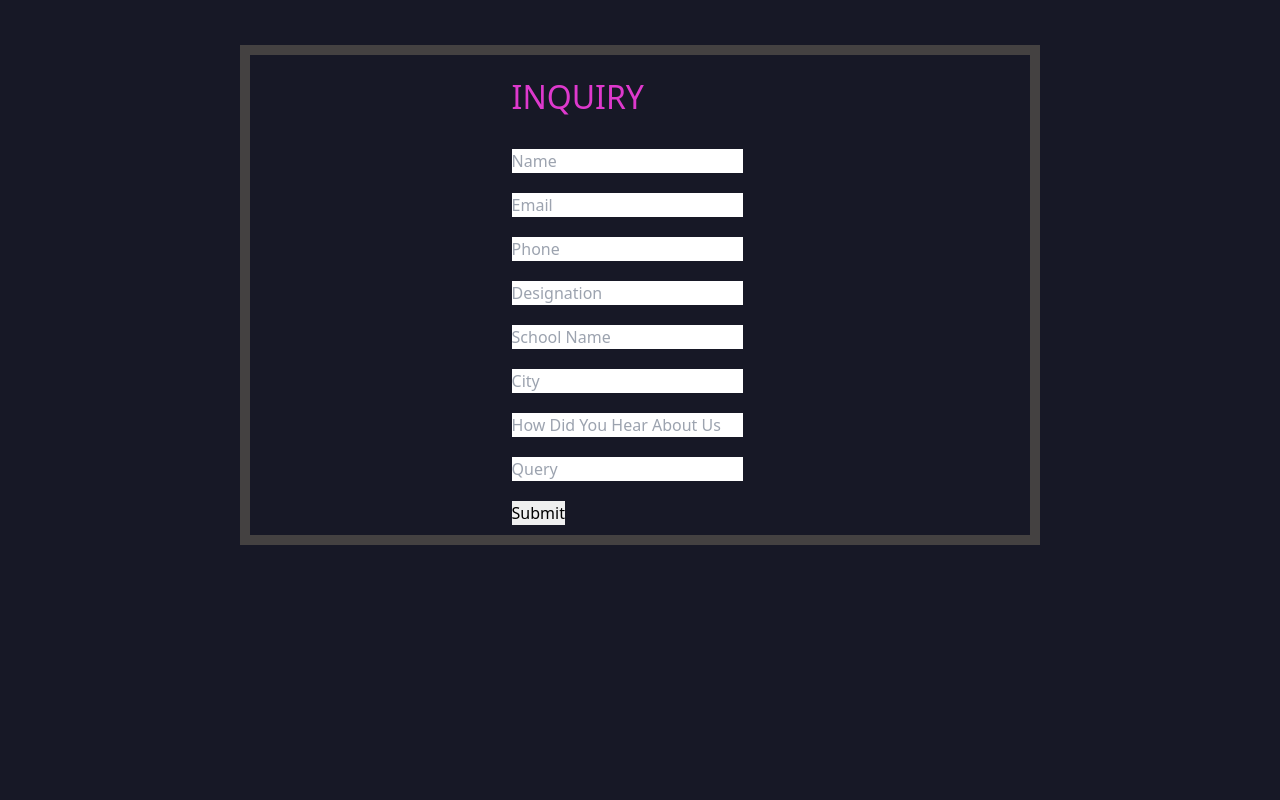
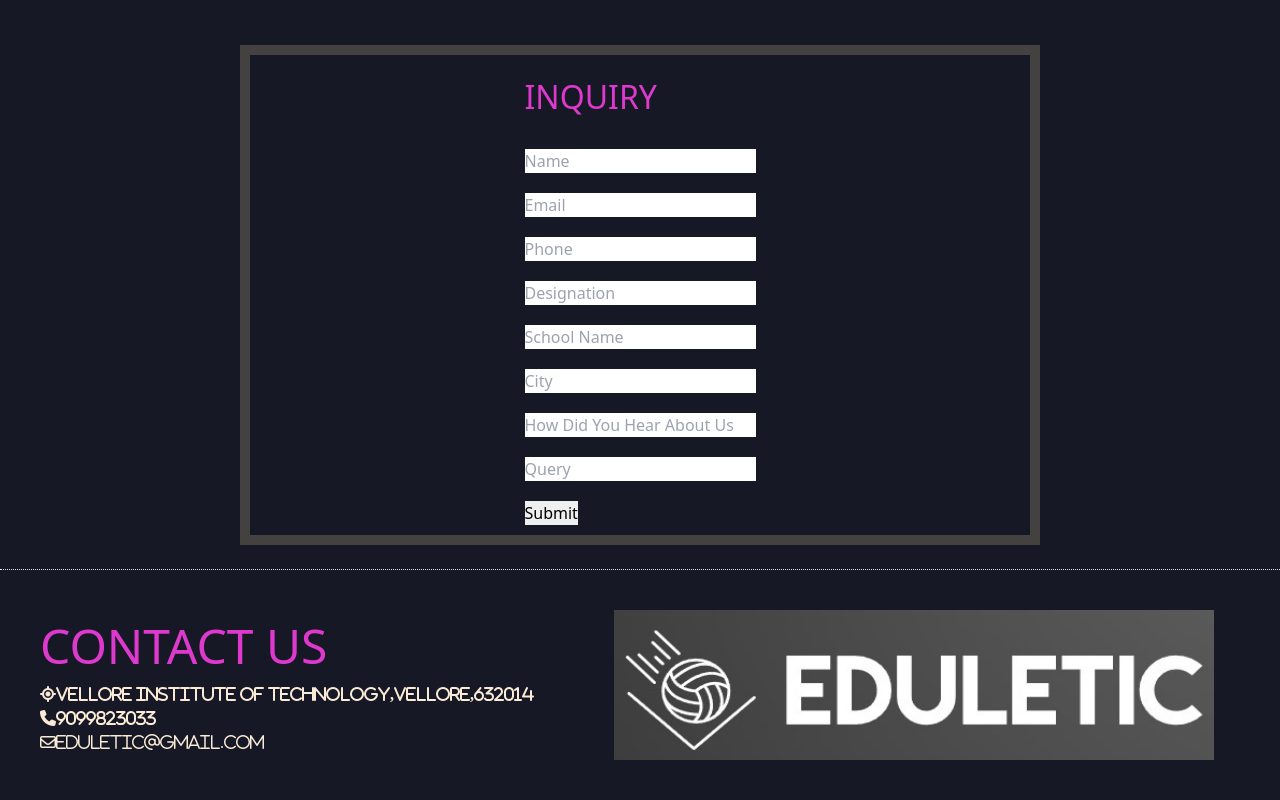
Before and after one commit to aasthaBaid/eduletic, a plain HTML site: page index.html in a window 1280 px wide. Shown: the part 2087-2887 px from the top of the page. Before the commit the page ends 2632 px from the top, so only its background shows below. Drawn offline with nearby package versions, Linux system fonts and the light colour scheme.

Commit message:
Update index.html

```diff
--- a/index.html
+++ b/index.html
@@ -6,6 +6,7 @@
     <meta name="viewport" content="width=device-width, initial-scale=1.0">
     <title>Document</title>
     <link href="https://unpkg.com/tailwindcss@^1.0/dist/tailwind.min.css" rel="stylesheet">
+    <link href="https://cdnjs.cloudflare.com/ajax/libs/font-awesome/6.5.1/css/all.min.css" rel="stylesheet">
     <style>
         body {
             background-color: #171826;
@@ -78,11 +79,11 @@
         input {
             width:fit-content;
         }
-        tr,td {
-            width: 90%;
-        }
         table {
             margin: 0 auto;
+        }
+        #a:hover {
+          text-decoration: underline;
         }
     </style>
 </head>
@@ -102,7 +103,7 @@
                 </li>
                 </li>
                 <li>
-                    <a href="#">RESOURCES</a>
+                    <a href="./resources.html">RESOURCES</a>
                 </li>
                 </li>
                 <button><a href='./login/loginindex.html'>login</a></button>
@@ -174,7 +175,7 @@
             style="border: 10px solid #444141; height: 500px;width: 800px; display: grid; ">
             <table>
             <tr><td><p style="color: #DE39CD; font-size: 2rem;">INQUIRY</p></td></tr>
-            <tr><td><input type="text" placeholder="Name"></td></tr>
+            <tr><td><input type="text" placeholder="Name" style="width: 100%;"></td></tr>
             <tr><td><input type="email" placeholder="Email"></td></tr>
             <tr><td><input type="number" placeholder="Phone"></td></tr>
             <tr><td><input type="text" placeholder="Designation"></td></tr>
@@ -187,8 +188,19 @@
     </table>
     </form>
     </center>
-    <div class="contact">
+    <br>
+    <hr style="border-style: dotted;">
+    <div class="contact" style="display: flex;" >
 
+        <div class="loc" style="padding: 40px; color: antiquewhite; space">
+          <p style="font-size: 3rem; color: #DE39CD;">CONTACT US</p>
+          <i id="a" class="fa-solid fa-location-crosshairs">Vellore Institute of Technology,Vellore,632014 </i> <br>
+          <i id="a" class="fa-solid fa-phone">9099823033</i> <br>
+          <i id="a" class="fa-regular fa-envelope">eduletic@gmail.com</i> <br>
+        </div>
+        <div style="padding: 40px;">
+          <img src="./images/logo.jpg" style="height: 150px;width: 600px;">
+        </div>
     </div>
 </body>
 
```
